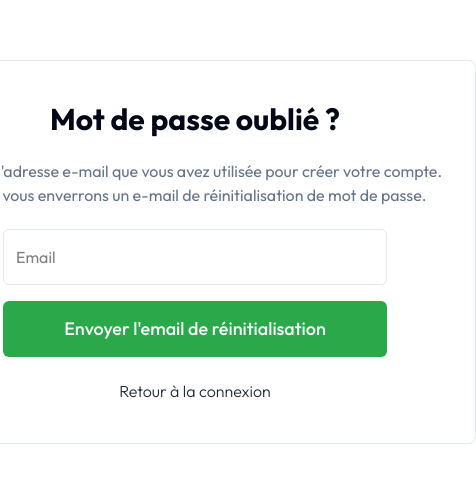
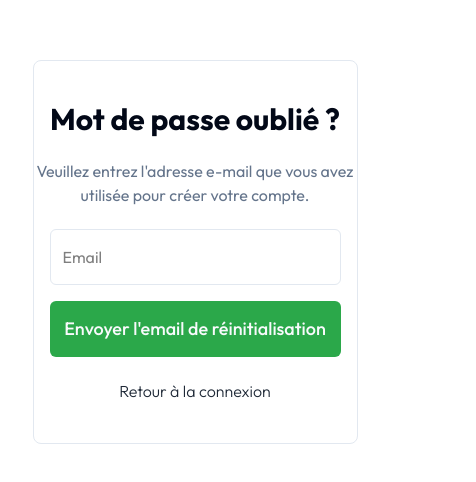
Before and after one commit to Umbrella-team-SquidTech/Ozon-Website, a React (Vite) app: page /account/recover in a window 390 px wide. Shown: the part 170-652 px from the top of the page, 476 px wide, since content can reach past the window. Built offline with nearby package versions, Linux system fonts and the light colour scheme.

Commit message:
refactor: fixing sizes and converting inputs errors to french

```diff
--- a/src/components/Login/LoginFooter.tsx
+++ b/src/components/Login/LoginFooter.tsx
@@ -4,7 +4,7 @@ export default function LoginFooter() {
   return (
     <>
     <div className=" hidden  md:flex flex-col items-center gap-10">
-      <div className="flex justify-between items-center w-full">
+    <div className="flex justify-between items-center w-full px-6 ">
       <hr className="w-full h-1 rounded-md bg-[#130E0A1A]" />
       <p className="w-[26rem] px-2 text-sm text-gray-700 text-center">
         Ou continuer avec
--- a/src/components/Login/LoginForm.tsx
+++ b/src/components/Login/LoginForm.tsx
@@ -18,7 +18,6 @@ import { Eye, EyeOff } from "lucide-react";
 import { useState } from "react";
 export default function LoginForm() {
   const [showPassword, setShowPassword] = useState(false);
-  const [showConfirmPassword, setShowConfirmPassword] = useState(false);
   const form = useForm<z.infer<typeof formSchema>>({
     resolver: zodResolver(formSchema),
     defaultValues: {
@@ -71,7 +70,7 @@ export default function LoginForm() {
                           <Input
                             type={showPassword ? "text" : "password"}
                             className=" h-14"
-                            placeholder="Password"
+                            placeholder="Mot de passe"
                             {...field}
                           />
                           <button
--- a/src/components/Register/RegisterDeskForm.tsx
+++ b/src/components/Register/RegisterDeskForm.tsx
@@ -96,7 +96,7 @@ export default function RegisterDeskForm() {
                         <Input
                           type="password"
                           className=" h-14"
-                          placeholder="Password"
+                          placeholder="Mot de passe"
                           {...field}
                         />
                       </FormControl>
--- a/src/components/Register/register-mobile-form.tsx
+++ b/src/components/Register/register-mobile-form.tsx
@@ -34,7 +34,7 @@ export function RegisterMobileForm() {
   return (
 
       <form onSubmit={handleSubmit(onSubmit)} >
-      <Card className="w-full max-w-md mx-auto border-0 bg-BgColor space-y-2 shadow-none px-6">
+      <Card className="w-full max-w-md sm:max-w-max md:max- mx-auto border-0 bg-BgColor space-y-2 shadow-none px-6">
         <CardContent className="space-y-2 py-2  ">
           <div className="grid grid-cols-2 gap-4">
             <div className="space-y-1">
@@ -120,7 +120,7 @@ export function RegisterMobileForm() {
         <CardFooter className="pb-2 ">
           <Button
             type="submit"
-            className="w-full bg-SecondaryColor rounded-[100px] p-6 text-base font-[700] font-Outfit"
+            className="w-full bg-SecondaryColor hover:bg-SecondaryColor rounded-[100px] p-6 text-base font-[700] font-Outfit"
           >
             S’inscrire
           </Button>
--- a/src/pages/RecoverPass.tsx
+++ b/src/pages/RecoverPass.tsx
@@ -30,16 +30,15 @@ export default function RecoverPass() {
   return (
     <Form {...form}>
       <form onSubmit={form.handleSubmit(onSubmit)}>
-        <div className="h-screen flex justify-center items-center font-Outfit">
-          <div className="border flex justify-center items-center h-96 rounded-lg">
-            <div className="flex flex-col items-center justify-between w-[35rem] h-full py-10 px-8 gap">
+        <div className="h-screen w-screen flex justify-center items-center font-Outfit">
+          <div className="border  md:px-0 flex justify-center items-center h-96 rounded-lg w-5/6 md:w-full ">
+            <div className="flex flex-col items-center justify-between md:w-[35rem] h-full py-10 md:px-8 w-full gap">
               <h2 className="font-bold text-3xl">Mot de passe oublié ?</h2>
-              <p className="text-slate-500 text-base text-center">
-                Entrez l'adresse e-mail que vous avez utilisée pour créer votre
-                compte. Nous vous enverrons un e-mail de réinitialisation de mot
-                de passe.
+              <p className="text-slate-500 text-base text-center  w-full  ">
+                Veuillez entrez l'adresse e-mail que vous avez utilisée pour créer votre
+                compte.
               </p>
-              <div className=" w-full px-14 flex flex-col gap-4">
+              <div className=" w-full px-4 md:px-14 flex flex-col gap-4">
                 <FormField
                   control={form.control}
                   name="email"
--- a/src/pages/ValidateRegisterPage.tsx
+++ b/src/pages/ValidateRegisterPage.tsx
@@ -84,7 +84,7 @@ export default function ValidateRegisterPage() {
                   )}
                 />
 
-                <Button type="submit" className="w-[80%]">
+                <Button type="submit" className="w-[80%] bg-PrimaryColor hover:bg-SecondaryColor ">
                   Continuer
                 </Button>
               </div>
--- a/src/schemas/RegisterSchema.ts
+++ b/src/schemas/RegisterSchema.ts
@@ -6,16 +6,16 @@ const registerSchema = z
       message: "Nom doit contenir au moins 2 caractères.",
     }),
     prenom: z.string().min(2, {
-      message: "prenom doit contenir au moins 2 caractères.",
+      message: "Prenom doit contenir au moins 2 caractères.",
     }),
     email: z.string().email({
       message: "Email doit être valide.",
     }),
     password: z.string().min(6, {
-      message: "Password should be at least 6 characters.",
+      message: "Mot de passe doit contenir au moins 6 caractères.",
     }),
     confirmPassword: z.string().min(6, {
-      message: "Password should be at least 6 characters.",
+      message: "Mot de passe doit contenir au moins 6 caractères.",
     }),
   })
   .superRefine((input, refinementContext) => {
--- a/src/schemas/ValidateEmailSchema.ts
+++ b/src/schemas/ValidateEmailSchema.ts
@@ -1,7 +1,7 @@
 import { z } from "zod";
 const ValidateEmailSchema = z.object({
   pin: z.string().min(6, {
-    message: "Your one-time password must be 6 characters.",
+    message: "Votre code doit contenir au moins 6 caractères.",
   }),
 });
 
```
Also changed, not shown: 1 other file (tests, documents, lock files or other folders). Lines whose indentation alone changed are shown as unchanged.
